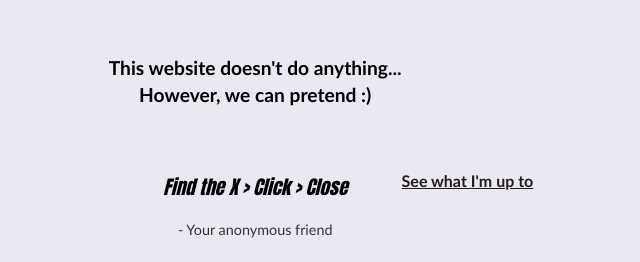
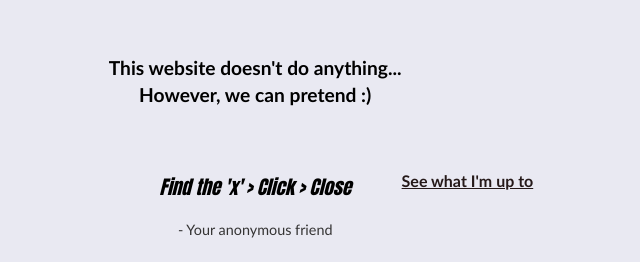
Before and after one commit to curious-sculptr/load-screen-spin-practice, a plain HTML site: page index.html in a window 1280 px wide. Shown: the part 228-490 px from the top of the page, 319-959 px from the left. Drawn offline with Linux system fonts and the light colour scheme.

Commit message:
modified text again..

```diff
--- a/index.html
+++ b/index.html
@@ -9,7 +9,7 @@
 <body>
     <section class="loading">
         <p>This website doesn't do anything... <br> However, we can pretend :) </p><br>
-        <p class="directions"><em>Find the X     >     Click >     Close    </em></p>
+        <p class="directions"><em>Find the 'x'     >     Click >     Close    </em></p>
         <span class="loading__author"> - Your anonymous friend</span>    <span class="loading__anim"></span>
     </section>
 </body>
```
